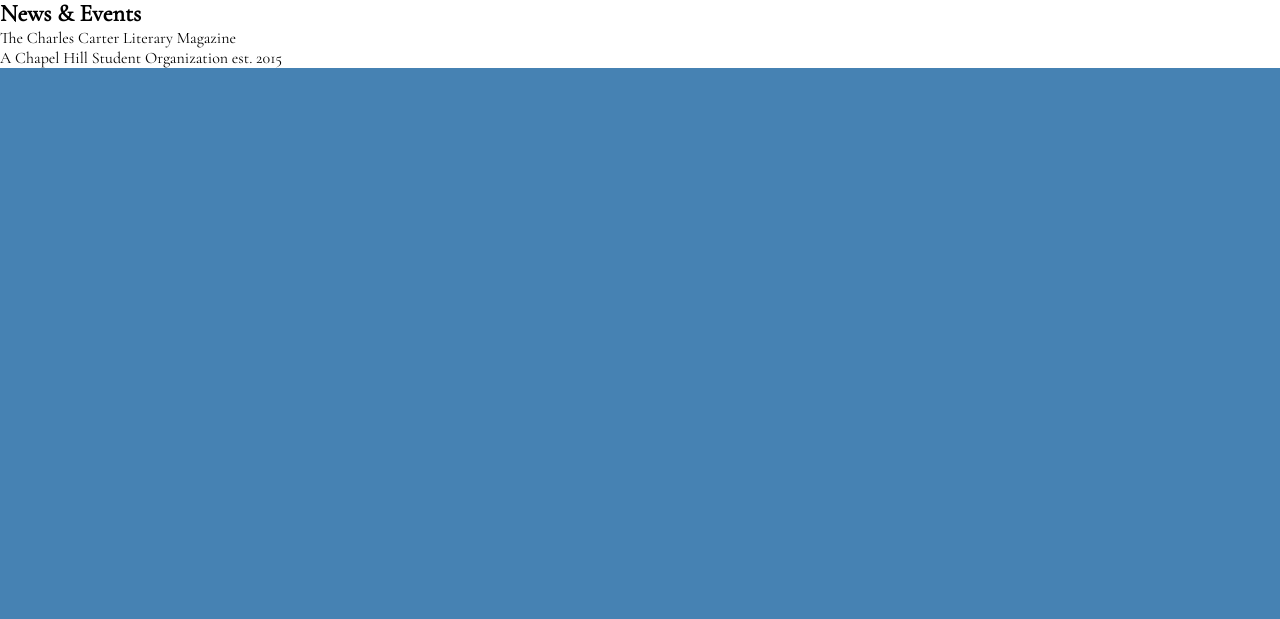
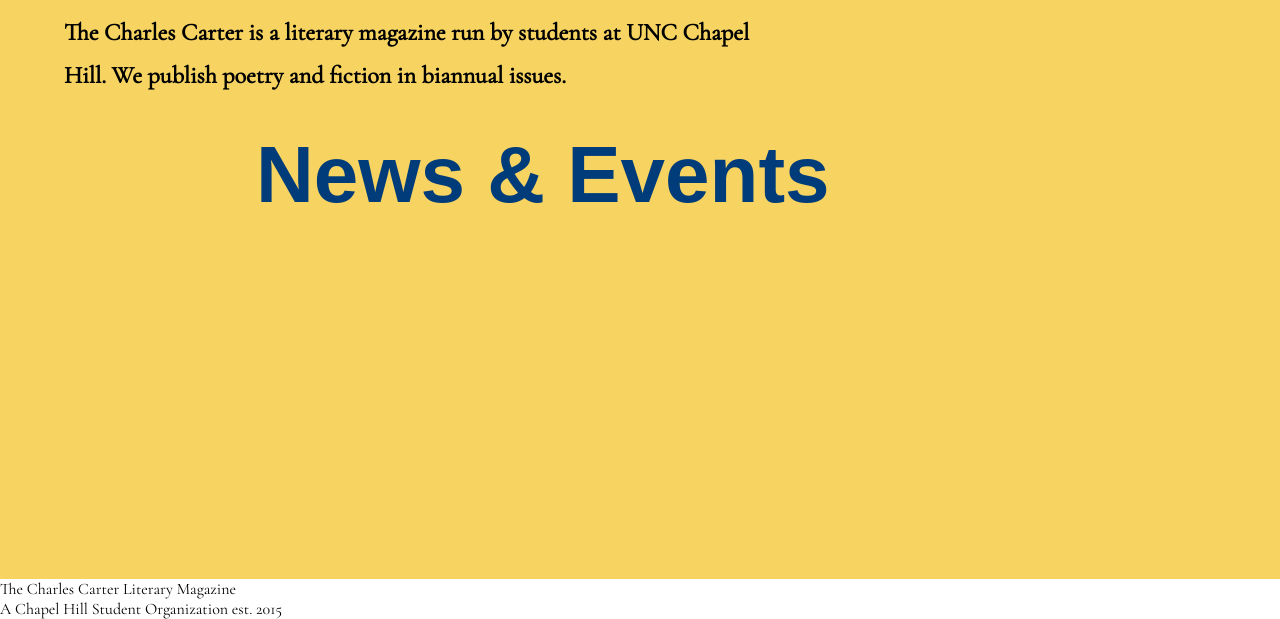
Before and after one commit to coemacfarlane/charles-carter, a PHP site: page / in a window 1280 px wide. Shown: the part 821-1440 px from the top of the page. Before the commit the page ends 889 px from the top, so only its background shows below. Run offline with PHP 8.4, Linux system fonts and the light colour scheme; some web fonts are replaced.

Commit message:
home background/layout updates

```diff
--- a/css/style.css
+++ b/css/style.css
@@ -14,6 +14,21 @@ a {
   --yellow: #f7d461;
   --orange: #f3a500;
   --red-orange: #ee7011;
+}
+
+.blue {
+  background-color: var(--blue);
+}
+.yellow {
+  background-color: var(--yellow);
+}
+
+.label {
+  margin-left: 5vw;
+  align-self: center;
+  font-size: 1.5em;
+  font-weight: bolder;
+  line-height: 1.8em;
 }
 
 /* NAVIGATION    NAVIGATION    NAVIGATION    NAVIGATION    NAVIGATION    NAVIGATION  */
@@ -49,7 +64,7 @@ a {
 
 /* CLASS FOR SPANS FOR HAMBURGER BUTTON VISUAL */
 .hamburger {
-  background-color: black;
+  background-color: white;
   width: 40px;
   height: 4px;
   transition: 0.4s;
@@ -125,16 +140,20 @@ a {
 /* HERO IMAGE, TITLE, AND LABEL PLACEMENT GRID */
 header {
   height: 100vh;
-  background-color: var(--blue);
+  background-color: var(--yellow);
   display: grid;
   grid-template-columns: 20vw 25vw 50vw 1fr;
   grid-template-rows: 12vh 35vh 25vh 1fr 1fr;
 }
 
+header > .bg {
+  grid-area: 1 / 1 / span 4 / span 4;
+}
+
 /* TITLE UNDER HEADER, CONTAINS CURRENT ISSUE RELEASE SEASON */
 .title {
   grid-area: 2 / 2 / span 2 / span 2;
-  transform-origin: 20% 50%;
+  margin-left: 5vw;
   z-index: 1;
 }
 
@@ -148,7 +167,7 @@ header {
 
 /* WRAPPER FOR ISSUE COVER */
 #cover {
-  grid-area: 2 / 3 / span 3 / span 1;
+  grid-area: 2 / 3 / span 4 / span 1;
   overflow: hidden;
 }
 
@@ -159,13 +178,27 @@ header {
 }
 
 /* DESCRIPTION FOR ISSUE */
-#label {
+header > .label {
   grid-area: 3 / 1 / span 2 / span 2;
-  margin-left: 5vw;
-  align-self: center;
-  width: 20vw;
-  font-size: 1.5em;
-  font-weight: bolder;
-  line-height: 2em;
+  width: 25vw;
   z-index: 2;
 }
+
+/* NEWS SECTION     NEWS SECTION     NEWS SECTION     NEWS SECTION     NEWS SECTION  */
+#news {
+  height: 75vh;
+  display: grid;
+  grid-template-columns: repeat(5, 1fr);
+  grid-template-rows: repeat(4, 1fr);
+}
+
+#news > .label {
+  grid-area: 1 / 1 / span 1 / span 3;
+}
+
+h2 {
+  font-family: quasimoda-2, sans-serif;
+  font-size: 5em;
+  color: var(--dark-blue);
+  grid-area: 2 / 2 / span 1 / span 4;
+}
--- a/index.html
+++ b/index.html
@@ -30,7 +30,7 @@
       <a href="index.html"
         ><img
           id="logo"
-          src="/imgs/cc_logo_black.png"
+          src="/imgs/cc_logo_white_thickened_02.png"
           alt="Charles Carter Logo Home Link"
       /></a>
       <button id="dropdown_btn">
@@ -50,14 +50,15 @@
     </div>
 
     <header>
+      <div class="bg blue"></div>
       <a class="title" href="issue.html">
         <h1>
-          Spring <br />
-          &nbsp; &nbsp; 2020
+          Spring
         </h1>
+        <h1>&nbsp; &nbsp; 2020</h1>
       </a>
 
-      <p id="label">
+      <p class="label">
         Welcome to our first published issue. Join us in welcoming in a new
         decade and era as The Charles Carter evolves to be ever more accessible.
       </p>
@@ -66,12 +67,12 @@
       /></a>
     </header>
 
-    <p>
-      The Charles Carter is a literary magazine run by students at UNC Chapel
-      Hill. We publish poetry and fiction in biannual issues.
-    </p>
+    <section id="news" class="yellow">
+      <p class="label">
+        The Charles Carter is a literary magazine run by students at UNC Chapel
+        Hill. We publish poetry and fiction in biannual issues.
+      </p>
 
-    <section id="news">
       <h2>News & Events</h2>
       <div id="carousel">
         <div class="card"></div>
```
Also changed, not shown: imgs/cc_logo_white_thickened_02.png (added).
